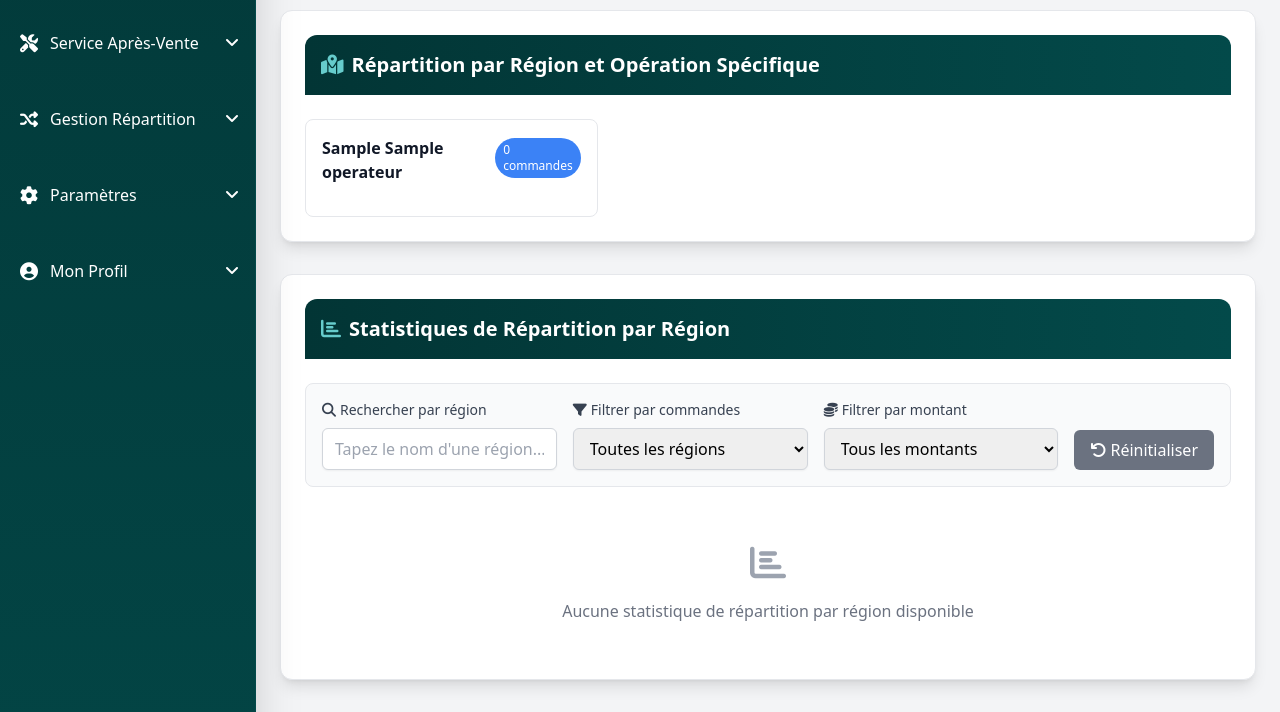
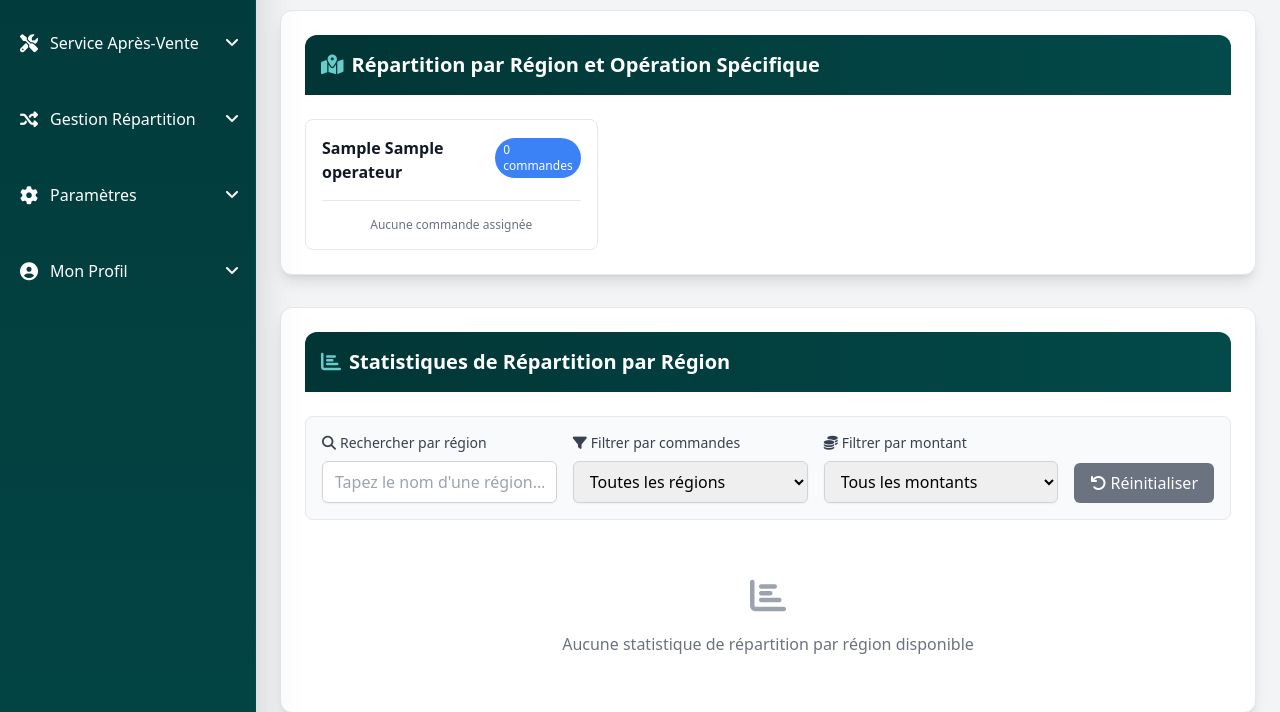
Before and after one commit to mpigajesse/YZ-CMD, a Django app: page /parametre/repartition/automatique/ in a window 1280 px wide. Shown: the part 536-1248 px from the top of the page. Run offline with Django 5.2, Linux system fonts and the light colour scheme; a user stored in the database is signed in; data comes from the database, SQL or seed files in the repository; tables that the repository leaves empty hold one stand-in row (values such as "Sample post"); grey boxes marked "Sample" are stand-in pictures; some libraries are stand-ins or nearby versions.

Commit message:
Add export CSV/Excel for operator orders
Implements CSV and Excel export features for prepared orders assigned to a specific operator in the repartition automatique view. Updates the template to show export buttons for each operator with assigned orders and refactors preview data to be more dynamic and detailed.

```diff
--- a/parametre/views.py
+++ b/parametre/views.py
@@ -1092,6 +1092,15 @@ def repartition_automatique(request):
     """Page de répartition automatique des commandes"""
     from django.db.models import Count, Sum
 
+    # Gérer les exports
+    export_type = request.GET.get('export')
+    operateur_id = request.GET.get('operateur_id')
+
+    if export_type == 'csv_operateur' and operateur_id:
+        return export_operateur_csv(request, operateur_id)
+    elif export_type == 'excel_operateur' and operateur_id:
+        return export_operateur_excel(request, operateur_id)
+
     # Statistiques pour les KPI
     total_commandes = Commande.objects.filter(
         etats__enum_etat__libelle__in=['Confirmée', 'À imprimer', 'Préparée']
@@ -1115,16 +1124,43 @@ def repartition_automatique(request):
         total_montant=Sum('total_cmd')
     ).order_by('-nb_commandes')
 
-    # Données de prévisualisation (simulation)
+    # Données de prévisualisation dynamique et intelligente
     preview_data = {}
     operateurs_actifs = Operateur.objects.filter(actif=True).exclude(type_operateur='ADMIN')[:5]
 
+    # Récupérer toutes les commandes préparées avec leurs états
+    commandes_preparees = Commande.objects.filter(
+        etats__enum_etat__libelle='Préparée'
+    ).select_related(
+        'client', 'ville', 'ville__region'
+    ).prefetch_related(
+        'etats__operateur', 'etats__enum_etat'
+    ).distinct()
+
     for operateur in operateurs_actifs:
+        # Compter les commandes assignées à cet opérateur
+        commandes_operateur = commandes_preparees.filter(
+            etats__operateur=operateur,
+            etats__enum_etat__libelle='Préparée'
+        ).distinct()
+
+        nb_commandes = commandes_operateur.count()
+
+        # Récupérer les régions uniques pour cet opérateur
+        regions_operateur = commandes_operateur.values_list(
+            'ville__region__nom_region', flat=True
+        ).distinct()
+
+        # Récupérer les détails des commandes (limité à 5 pour l'affichage)
+        commandes_details = commandes_operateur.select_related(
+            'client', 'ville', 'ville__region'
+        )[:5]
+
         preview_data[operateur.id] = {
             'nom_operateur': f"{operateur.prenom} {operateur.nom}",
-            'nb_commandes': 0,
-            'regions': [],
-            'commandes': []
+            'nb_commandes': nb_commandes,
+            'regions': list(regions_operateur),
+            'commandes': list(commandes_details)
         }
 
     # Historique des répartitions (simulation)
@@ -2144,3 +2180,210 @@ def export_regions_excel(request):
 
     wb.save(response)
     return response
+
+@staff_member_required
+@login_required
+def export_operateur_csv(request, operateur_id):
+    """Export CSV pour les commandes d'un opérateur spécifique"""
+    from commande.models import Commande
+
+    # Récupérer l'opérateur
+    try:
+        operateur = Operateur.objects.get(id=operateur_id)
+    except Operateur.DoesNotExist:
+        return HttpResponse("Opérateur non trouvé", status=404)
+
+    # Récupérer les commandes PRÉPARÉES assignées à cet opérateur
+    commandes = Commande.objects.filter(
+        etats__enum_etat__libelle='Préparée',
+        etats__operateur=operateur
+    ).select_related(
+        'client',
+        'ville',
+        'ville__region'
+    ).prefetch_related(
+        'paniers__article'
+    ).distinct().order_by('-date_cmd')
+
+    # Créer la réponse CSV
+    response = HttpResponse(content_type='text/csv; charset=utf-8')
+    filename = f"operateur_{operateur.prenom}_{operateur.nom}_commandes_{timezone.now().strftime('%Y%m%d_%H%M%S')}.csv"
+    response['Content-Disposition'] = f'attachment; filename="{filename}"'
+
+    # Écrire l'en-tête BOM pour Excel
+    response.write('\ufeff')
+
+    writer = csv.writer(response, delimiter=';')
+
+    # En-têtes
+    headers = [
+        'N° Commande', 'Client', 'Téléphone', 'Ville', 'Région',
+        'Articles et Quantités', 'Prix Total (MAD)', 'Adresse', 'État', 'Date Commande',
+        'Heure Préparation', 'Heure Exportation', 'Opérateur Assigné'
+    ]
+    writer.writerow(headers)
+
+    # Traiter chaque commande
+    for commande in commandes:
+        # Construire la liste des articles avec quantités
+        articles_list = []
+        for panier in commande.paniers.all():
+            article_info = f"{panier.article.nom}"
+            if panier.article.couleur:
+                article_info += f" {panier.article.couleur}"
+            if panier.article.pointure:
+                article_info += f" {panier.article.pointure}"
+            if panier.quantite > 1:
+                article_info += f" x{panier.quantite}"
+            articles_list.append(article_info)
+
+        # Joindre tous les articles avec des virgules
+        articles_consolides = ", ".join(articles_list) if articles_list else "Aucun article"
+
+        # État actuel de la commande
+        etat_actuel = commande.etat_actuel.enum_etat.libelle if commande.etat_actuel else "Non défini"
+
+        # Trouver l'heure de préparation (dernier état "Préparée")
+        heure_preparation = None
+        for etat in commande.etats.filter(enum_etat__libelle='Préparée').order_by('-date_debut'):
+            if etat.date_debut:
+                heure_preparation = etat.date_debut.strftime('%d/%m/%Y %H:%M')
+                break
+
+        # Heure d'exportation
+        heure_exportation = timezone.now().strftime('%d/%m/%Y %H:%M:%S')
+
+        # Écrire la ligne
+        row = [
+            commande.id_yz or commande.num_cmd,
+            f"{commande.client.prenom} {commande.client.nom}" if commande.client else "N/A",
+            commande.client.numero_tel if commande.client else "N/A",
+            commande.ville.nom if commande.ville else "N/A",
+            commande.ville.region.nom_region if commande.ville and commande.ville.region else "N/A",
+            articles_consolides,
+            f"{commande.total_cmd:.2f}" if commande.total_cmd else "0.00",
+            commande.adresse or "N/A",
+            etat_actuel,
+            commande.date_creation.strftime('%d/%m/%Y %H:%M') if commande.date_creation else "N/A",
+            heure_preparation or "N/A",
+            heure_exportation,
+            f"{operateur.prenom} {operateur.nom}"
+        ]
+        writer.writerow(row)
+
+    return response
+
+
+@staff_member_required
+@login_required
+def export_operateur_excel(request, operateur_id):
+    """Export Excel pour les commandes d'un opérateur spécifique"""
+    from commande.models import Commande
+
+    # Récupérer l'opérateur
+    try:
+        operateur = Operateur.objects.get(id=operateur_id)
+    except Operateur.DoesNotExist:
+        return HttpResponse("Opérateur non trouvé", status=404)
+
+    # Récupérer les commandes PRÉPARÉES assignées à cet opérateur
+    commandes = Commande.objects.filter(
+        etats__enum_etat__libelle='Préparée',
+        etats__operateur=operateur
+    ).select_related(
+        'client',
+        'ville',
+        'ville__region'
+    ).prefetch_related(
+        'paniers__article'
+    ).distinct().order_by('-date_cmd')
+
+    # Créer le fichier Excel
+    wb = Workbook()
+    ws = wb.active
+    ws.title = f"Opérateur {operateur.prenom} {operateur.nom}"
+
+    # En-têtes
+    headers = [
+        'N° Commande', 'Client', 'Téléphone', 'Ville', 'Région',
+        'Articles et Quantités', 'Prix Total (MAD)', 'Adresse', 'État', 'Date Commande',
+        'Heure Préparation', 'Heure Exportation', 'Opérateur Assigné'
+    ]
+
+    # Ajouter les en-têtes
+    for col, header in enumerate(headers, 1):
+        cell = ws.cell(row=1, column=col, value=header)
+        cell.font = Font(bold=True, color='FFFFFF')
+        cell.fill = PatternFill(start_color='366092', end_color='366092', fill_type='solid')
+        cell.alignment = Alignment(horizontal='center', vertical='center')
+
+    # Traiter chaque commande
+    for row, commande in enumerate(commandes, 2):
+        # Construire la liste des articles avec quantités
+        articles_list = []
+        for panier in commande.paniers.all():
+            article_info = f"{panier.article.nom}"
+            if panier.article.couleur:
+                article_info += f" {panier.article.couleur}"
+            if panier.article.pointure:
+                article_info += f" {panier.article.pointure}"
+            if panier.quantite > 1:
+                article_info += f" x{panier.quantite}"
+            articles_list.append(article_info)
+
+        # Joindre tous les articles avec des virgules
+        articles_consolides = ", ".join(articles_list) if articles_list else "Aucun article"
+
+        # État actuel de la commande
+        etat_actuel = commande.etat_actuel.enum_etat.libelle if commande.etat_actuel else "Non défini"
+
+        # Trouver l'heure de préparation (dernier état "Préparée")
+        heure_preparation = None
+        for etat in commande.etats.filter(enum_etat__libelle='Préparée').order_by('-date_debut'):
+            if etat.date_debut:
+                heure_preparation = etat.date_debut.strftime('%d/%m/%Y %H:%M')
+                break
+
+        # Heure d'exportation
+        heure_exportation = timezone.now().strftime('%d/%m/%Y %H:%M:%S')
+
+        # Écrire la ligne
+        row_data = [
+            commande.id_yz or commande.num_cmd,
+            f"{commande.client.prenom} {commande.client.nom}" if commande.client else "N/A",
+            commande.client.numero_tel if commande.client else "N/A",
+            commande.ville.nom if commande.ville else "N/A",
+            commande.ville.region.nom_region if commande.ville and commande.ville.region else "N/A",
+            articles_consolides,
+            commande.total_cmd or 0,
+            commande.adresse or "N/A",
+            etat_actuel,
+            commande.date_creation.strftime('%d/%m/%Y %H:%M') if commande.date_creation else "N/A",
+            heure_preparation or "N/A",
+            heure_exportation,
+            f"{operateur.prenom} {operateur.nom}"
+        ]
+
+        for col, value in enumerate(row_data, 1):
+            ws.cell(row=row, column=col, value=value)
+
+    # Ajuster la largeur des colonnes
+    for column in ws.columns:
+        max_length = 0
+        column_letter = get_column_letter(column[0].column)
+        for cell in column:
+            try:
+                if len(str(cell.value)) > max_length:
+                    max_length = len(str(cell.value))
+            except:
+                pass
+        adjusted_width = min(max_length + 2, 50)
+        ws.column_dimensions[column_letter].width = adjusted_width
+
+    # Créer la réponse
+    response = HttpResponse(content_type='application/vnd.openxmlformats-officedocument.spreadsheetml.sheet')
+    filename = f"operateur_{operateur.prenom}_{operateur.nom}_commandes_{timezone.now().strftime('%Y%m%d_%H%M%S')}.xlsx"
+    response['Content-Disposition'] = f'attachment; filename="{filename}"'
+
+    wb.save(response)
+    return response
--- a/templates/parametre/repartition_automatique.html
+++ b/templates/parametre/repartition_automatique.html
@@ -309,6 +309,31 @@
                     </div>
                     {% endfor %}
                 </div>
+
+                <!-- Boutons d'export pour cet opérateur -->
+                {% if data.nb_commandes > 0 %}
+                <div class="mt-4 pt-4 border-t border-gray-200">
+                    <div class="flex items-center justify-between">
+                        <span class="text-xs text-gray-600">Exporter les commandes :</span>
+                        <div class="flex gap-2">
+                            <a href="?export=csv_operateur&operateur_id={{ operateur_id }}"
+                               class="bg-green-600 hover:bg-green-700 text-white px-2 py-1 rounded text-xs font-medium transition-colors">
+                                <i class="fas fa-file-csv mr-1"></i>CSV
+                            </a>
+                            {% if openpyxl_available %}
+                            <a href="?export=excel_operateur&operateur_id={{ operateur_id }}"
+                               class="bg-blue-600 hover:bg-blue-700 text-white px-2 py-1 rounded text-xs font-medium transition-colors">
+                                <i class="fas fa-file-excel mr-1"></i>Excel
+                            </a>
+                            {% endif %}
+                        </div>
+                    </div>
+                </div>
+                {% else %}
+                <div class="mt-4 pt-4 border-t border-gray-200">
+                    <p class="text-xs text-gray-500 text-center">Aucune commande assignée</p>
+                </div>
+                {% endif %}
             </div>
             {% endfor %}
         </div>
```
